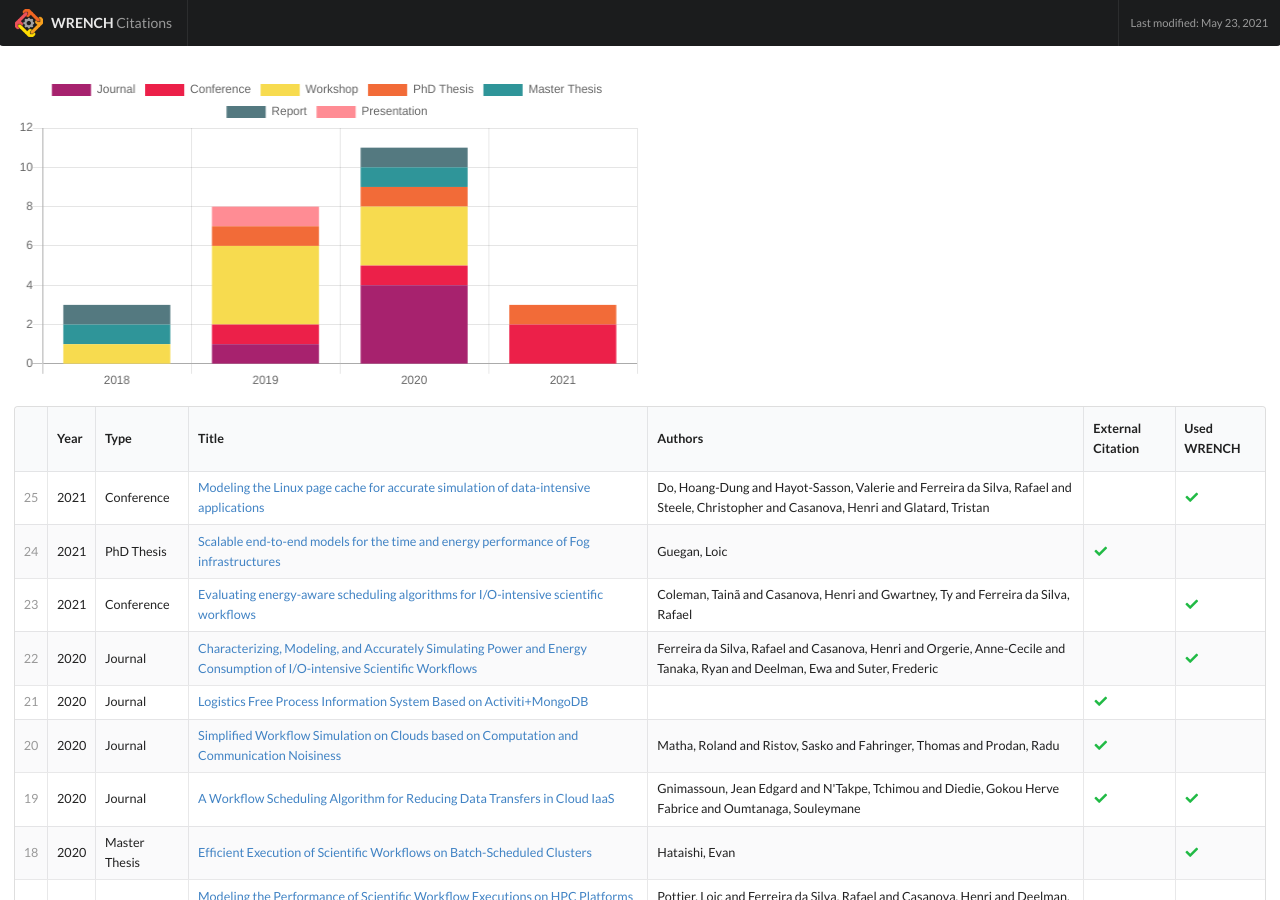
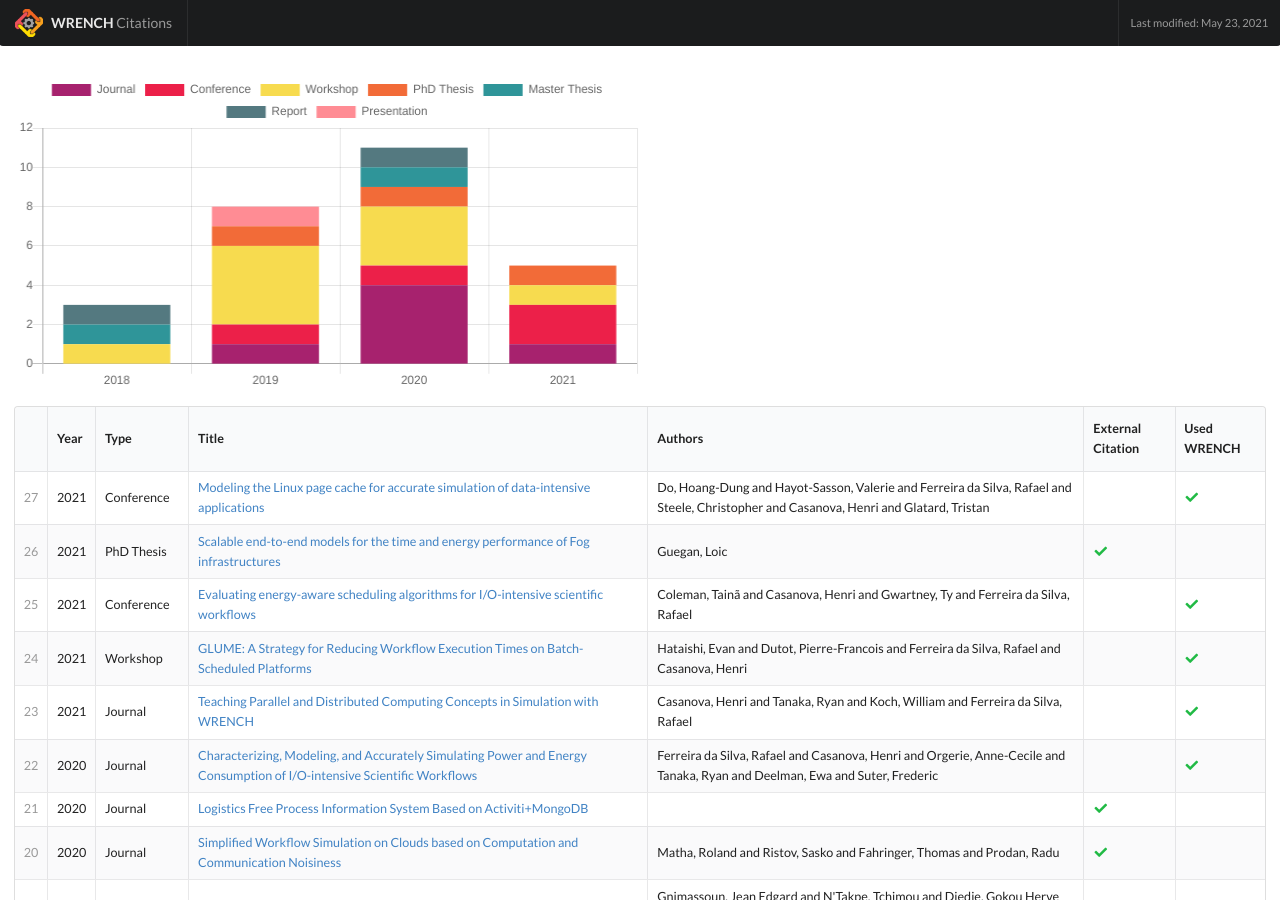
Before and after one commit to wrench-project/wrench-citations, a Jekyll site: the page built from index.html, in a window 1280 px wide and 900 px high. Built offline with Jekyll 4.4.1, drawn with Linux system fonts in a browser that asks for light colours; nearby versions of some CDN libraries; the list of posts is cut into pages by our own code.

Commit message:
Update citations.yml

```diff
--- a/_data/citations.yml
+++ b/_data/citations.yml
@@ -1,3 +1,19 @@
+- year: 2021
+  type: Journal
+  title: Teaching Parallel and Distributed Computing Concepts in Simulation with WRENCH
+  authors: Casanova, Henri and Tanaka, Ryan and Koch, William and Ferreira da Silva, Rafael
+  url:
+  self: True
+  usage: True
+
+- year: 2021
+  type: Workshop
+  title: "GLUME: A Strategy for Reducing Workflow Execution Times on Batch-Scheduled Platforms"
+  authors: Hataishi, Evan and Dutot, Pierre-Francois and Ferreira da Silva, Rafael and Casanova, Henri
+  url:
+  self: True
+  usage: True
+
 - year: 2021
   type: Conference
   title: Evaluating energy-aware scheduling algorithms for I/O-intensive scientific workflows
```
